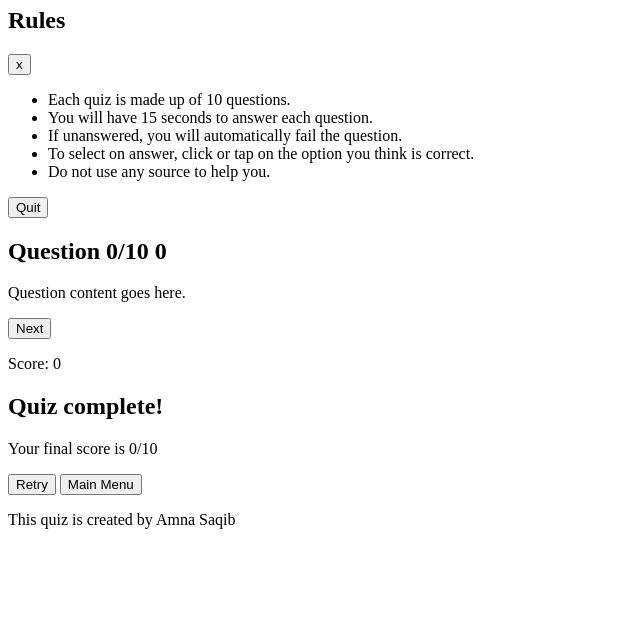
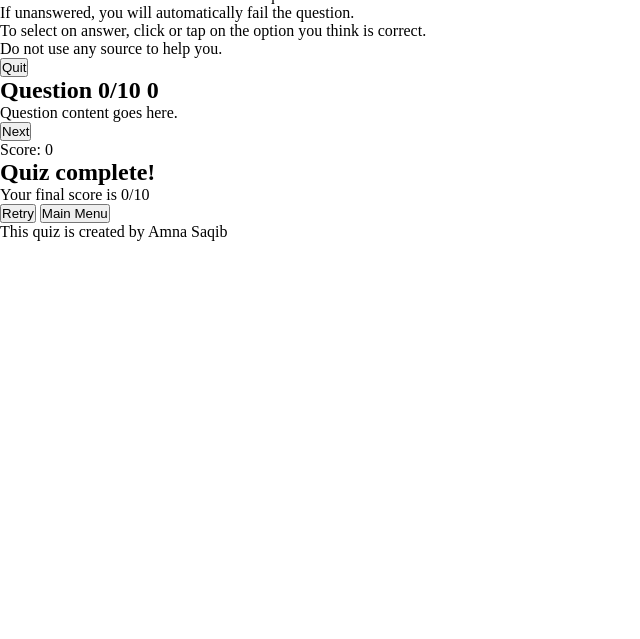
Before and after one commit to Amnasaqib/The-Cricket-Quiz, a plain HTML site: page index.html in a window 1280 px wide. Shown: the part 161-800 px from the top of the page, without its empty margins (0-640 px from the left). Drawn offline with Linux system fonts and the light colour scheme.

Commit message:
Adding  google font and general styles

```diff
--- a/assets/css/style.css
+++ b/assets/css/style.css
@@ -0,0 +1,12 @@
+/* link to google fonts */
+@import url('https://fonts.googleapis.com/css2?family=Montserrat&display=swap');
+
+/* general styles */
+* {
+    margin: 0;
+    padding: 0;
+    box-sizing: border-box;
+}
+body {
+    height :100vh
+}
--- a/index.html
+++ b/index.html
@@ -8,7 +8,10 @@
     <meta name="description" content="A site for people to test their knowledge of cricket by a quiz test.">
     <meta name="keywords" content="quiz, cricket quiz, test, cricket, history">
     <link rel="stylesheet" href="assets/css/style.css">
-    <title>Document</title>
+
+
+    <!--Title -->
+    <title>The Cricket Quiz</title>
 </head>
 <body>
 <!-- Header -->
```
